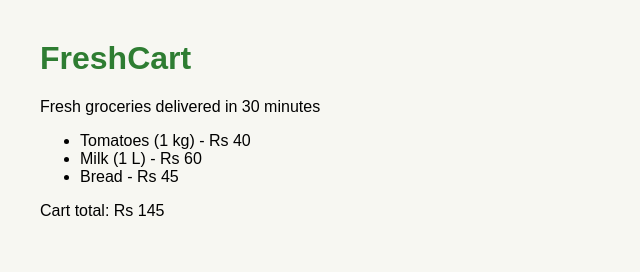
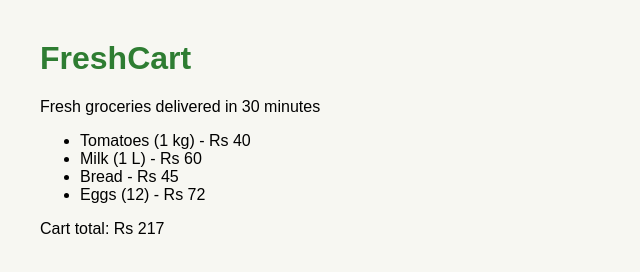
Before and after one commit to pwc330/freshcart-store, a plain HTML site: page index.html in a window 1280 px wide. Shown: the whole page, without its empty margins (0-640 px from the left). Drawn offline with Linux system fonts and the light colour scheme.

Commit message:
Add eggs to catalogue

```diff
--- a/app.js
+++ b/app.js
@@ -1,8 +1,8 @@
-const prices = { tomatoes: 40, milk: 60, bread: 45 };
+const prices = { tomatoes: 40, milk: 60, bread: 45, eggs: 72 };
 
 function cartTotal(items) {
   return items.reduce((sum, item) => sum + prices[item], 0);
 }
 
 document.getElementById("total").textContent =
-  cartTotal(["tomatoes", "milk", "bread"]);
+  cartTotal(["tomatoes", "milk", "bread", "eggs"]);
--- a/index.html
+++ b/index.html
@@ -12,6 +12,7 @@
     <li>Tomatoes (1 kg) - Rs 40</li>
     <li>Milk (1 L) - Rs 60</li>
     <li>Bread - Rs 45</li>
+    <li>Eggs (12) - Rs 72</li>
   </ul>
   <p>Cart total: Rs <span id="total">145</span></p>
   <script src="app.js"></script>
```
Also changed, not shown: 1 other file.
